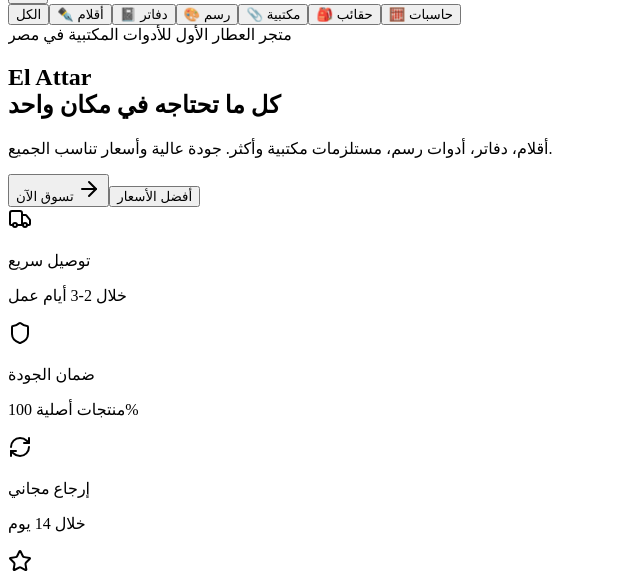
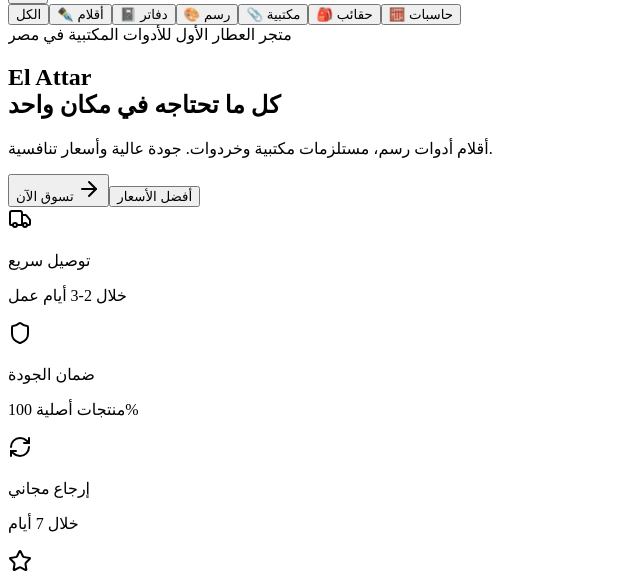
Before and after one commit to engemadmohamed/Elattar-Store, a React (Vite) app in the folder client/: page / in a window 1280 px wide. Shown: the part 1420-2003 px from the top of the page, without its empty margins (0-640 px from the left). Built offline with nearby package versions, Linux system fonts and the light colour scheme; no server answers.

Commit message:
two commit

```diff
--- a/client/src/pages/Home.tsx
+++ b/client/src/pages/Home.tsx
@@ -56,7 +56,7 @@
               كل ما تحتاجه في مكان واحد
             </h1>
             <p className="text-muted-foreground text-lg mb-6">
-              أقلام، دفاتر، أدوات رسم، مستلزمات مكتبية وأكثر. جودة عالية وأسعار تناسب الجميع.
+            أقلام أدوات رسم، مستلزمات مكتبية وخردوات. جودة عالية وأسعار تنافسية.
             </p>
             <div className="flex items-center gap-3">
               <Link href="/shop">
@@ -81,7 +81,7 @@
             {[
               { icon: Truck, title: "توصيل سريع", desc: "خلال 2-3 أيام عمل" },
               { icon: Shield, title: "ضمان الجودة", desc: "منتجات أصلية 100%" },
-              { icon: RefreshCw, title: "إرجاع مجاني", desc: "خلال 14 يوم" },
+              { icon: RefreshCw, title: "إرجاع مجاني", desc: "خلال 7 أيام" },
               { icon: Star, title: "تقييم ممتاز", desc: "آلاف العملاء الراضين" },
             ].map((f) => (
               <div key={f.title} className="flex items-center gap-3 p-3 rounded-lg transition-colors hover:bg-background/60 group">
```
Also changed, not shown: 1 other file (tests, documents, lock files or other folders).
